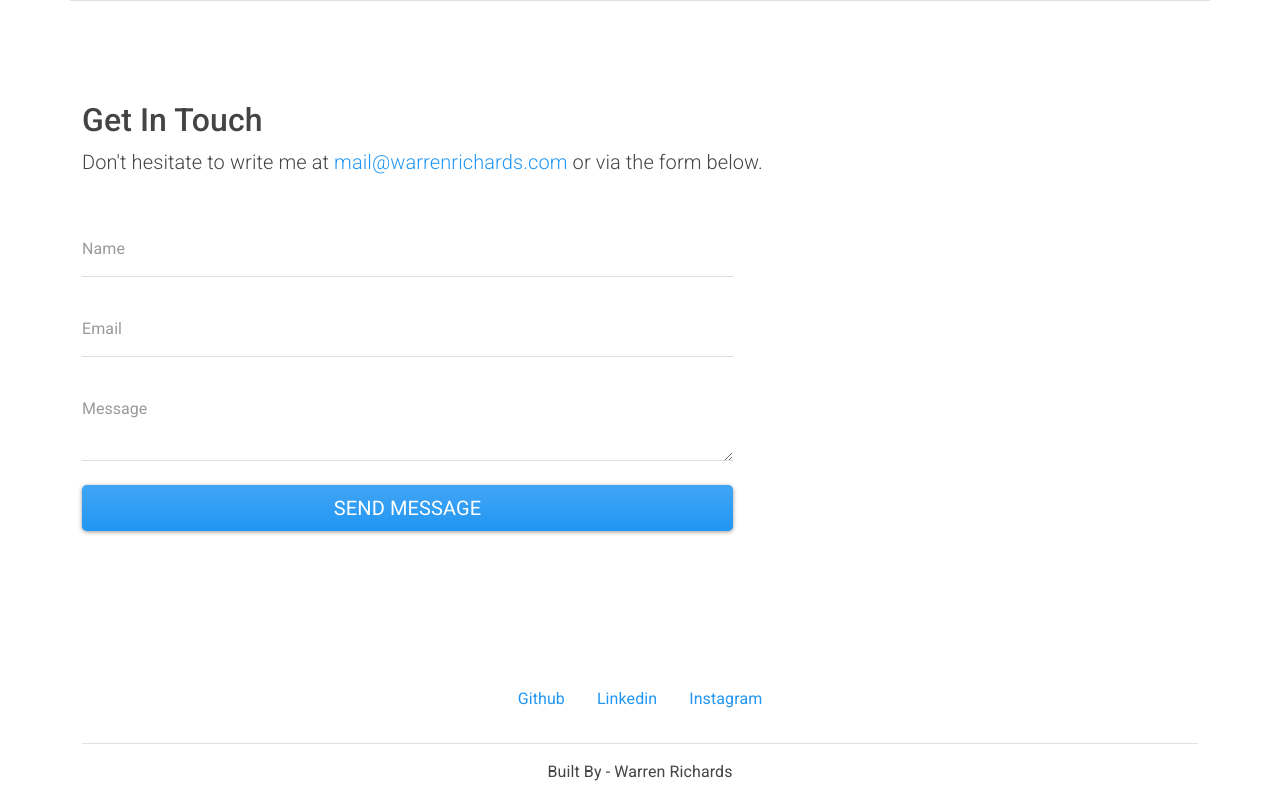
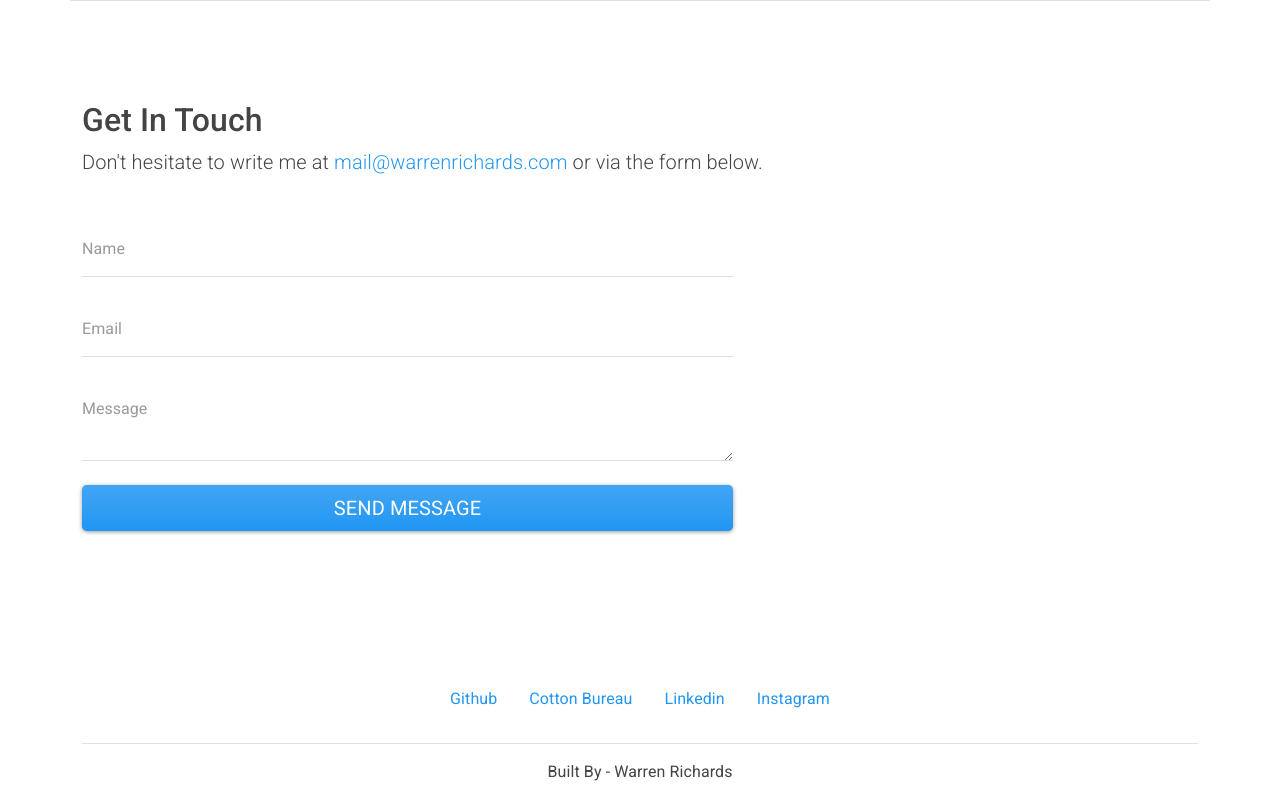
Before and after one commit to wjrichards/portfolio, a plain HTML site: page index.html in a window 1280 px wide. Shown: the part 2292-3092 px from the top of the page. Drawn offline with Linux system fonts and the light colour scheme.

Commit message:
Update index.html

```diff
--- a/index.html
+++ b/index.html
@@ -108,9 +108,10 @@
     <footer class="mt-4">
         <div class="container text-center">
             <ul class="nav border-bottom justify-content-sm-center pb-3 mb-3">
-                <li class="nav-item mb-2"><a class="nav-link link" href="#">Github</a></li>
-                <li class="nav-item mb-2"><a class="nav-link link" href="#">Linkedin</a></li>
-                <li class="nav-item mb-2"><a class="nav-link link" href="#">Instagram</a></li>
+                <li class="nav-item mb-2"><a class="nav-link link" href="https://github.com/wjrichards" target="_blank">Github</a></li>
+                <li class="nav-item mb-2"><a class="nav-link link" href="https://cottonbureau.com/people/warren-4" target="_blank">Cotton Bureau</a></li>
+                <li class="nav-item mb-2"><a class="nav-link link" href="https://www.linkedin.com/in/warrenrichards/" target="_blank">Linkedin</a></li>
+                <li class="nav-item mb-2"><a class="nav-link link" href="https://www.instagram.com/richards.w/" target="_blank">Instagram</a></li>
             </ul>
             <p>Built By - Warren Richards</p>
         </div>
```
